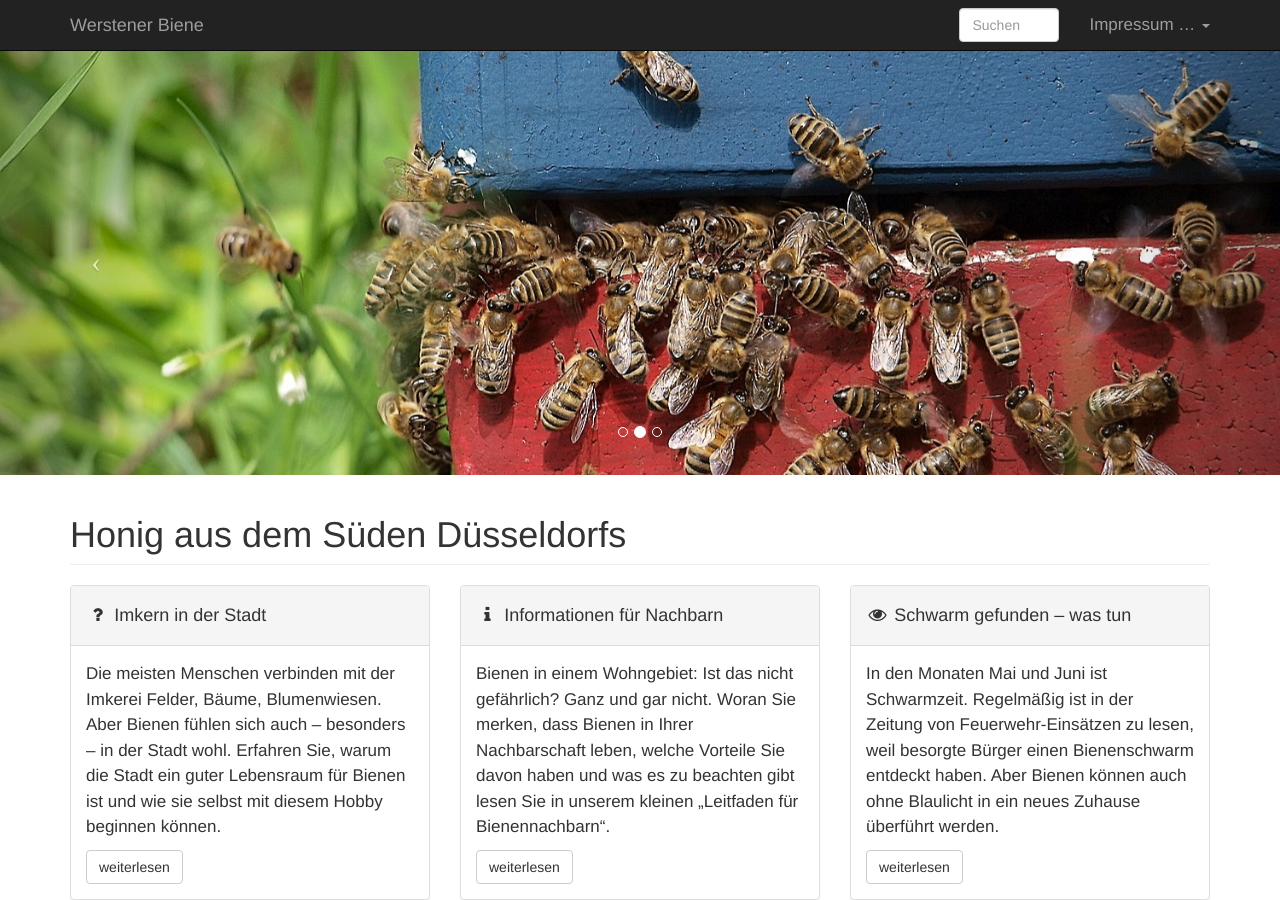
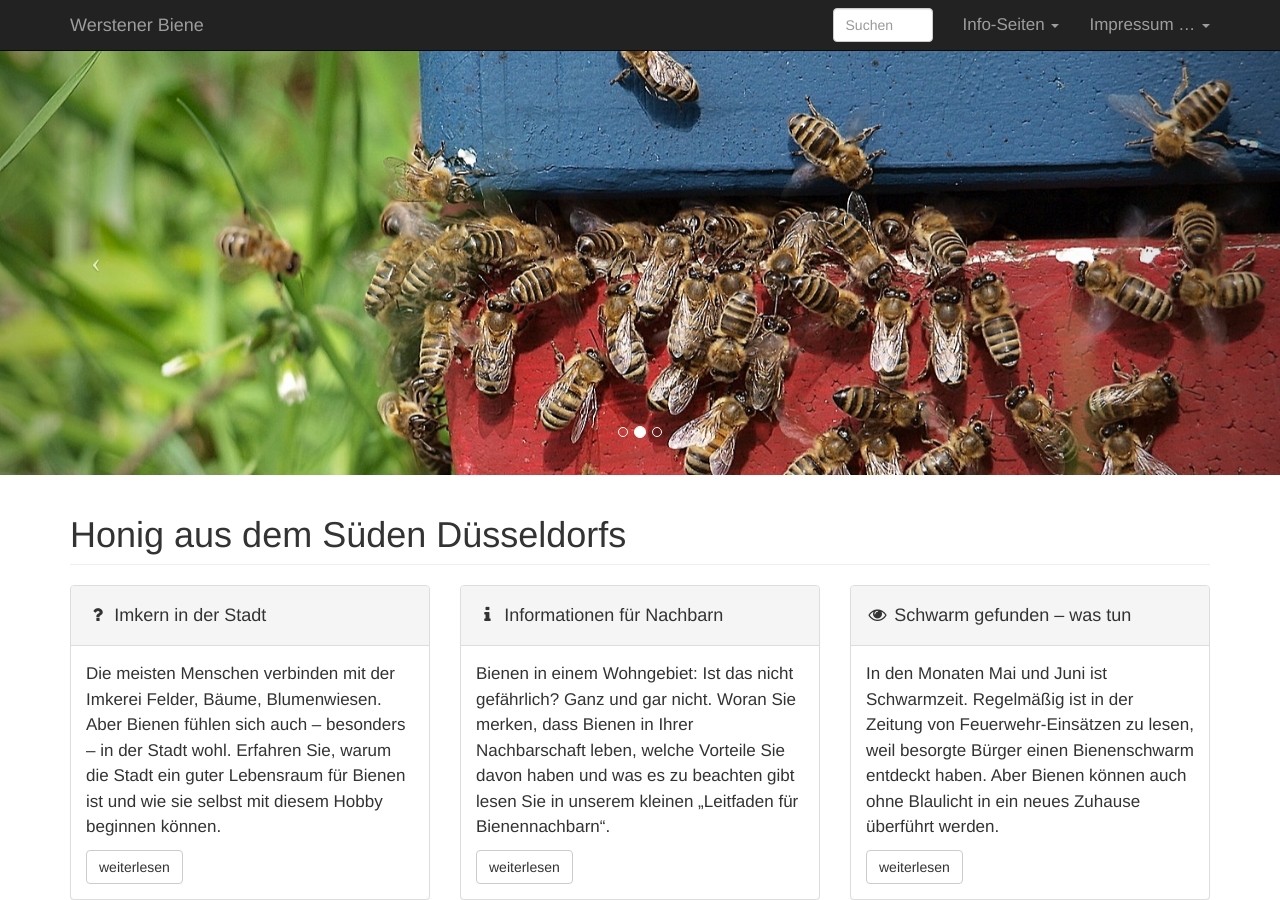
Before and after one commit to chkania/werstener-biene, a Jekyll site: the page built from index.html, in a window 1280 px wide and 900 px high. Built offline with Jekyll 4.4.1, drawn with Linux system fonts in a browser that asks for light colours; comment, search, counter and statistics services are not loaded.

Commit message:
corrected form and added info pages

```diff
--- a/_includes/navbar.html
+++ b/_includes/navbar.html
@@ -15,7 +15,7 @@
             <div class="collapse navbar-collapse" id="bs-example-navbar-collapse-1">
                 <ul class="nav navbar-nav navbar-right">
                     <li>
-                        <form class="navbar-form method="get" action="http://duckduckgo.com/">
+                        <form class="navbar-form" method="get" action="https://duckduckgo.com/">
                             <input type="hidden" name="sites"value="www.werstener-biene.de"/>
                             <input type="hidden" name="ka" value="h"/>
                             <input type="hidden" name="k7" value="#fafafa"/>
@@ -25,8 +25,22 @@
                             <input type="hidden" name="kt" value="p"/>
                             <input type="hidden" name="kl" value="de-de"/>
                             <input type="submit" value="DuckDuckGo Search" style="visibility: hidden;" />
-                            <input class="form-control with-transition" name="q" value="" placeholder="Suchen" type="text">
+                            <input class="form-control with-transition" name="q" value="" placeholder="Suchen" type="text" />
                         </form>
+                    </li>
+                    <li class="dropdown">
+                        <a href="#" class="dropdown-toggle" data-toggle="dropdown">Info-Seiten <b class="caret"></b></a>
+                        <ul class="dropdown-menu">
+                            <li>
+                                <a href="/content/imkern_in_der_stadt.html"><i class="fa fa-fw fa-question"></i> Imkern in der Stadt</a>
+                            </li>
+                            <li>
+                                <a href="/content/informationen_fuer_nachbarn.html"><i class="fa fa-fw fa-info"></i> Informationen für Nachbarn</a>
+                            </li>
+                            <li>
+                                <a href="/content/schwarm_gefunden_was_tun.html"><i class="fa fa-fw fa-eye"></i> Schwarm gefunden</a>
+                            </li>
+                        </ul>
                     </li>
                     <li class="dropdown">
                         <a href="#" class="dropdown-toggle" data-toggle="dropdown">Impressum … <b class="caret"></b></a>
```
